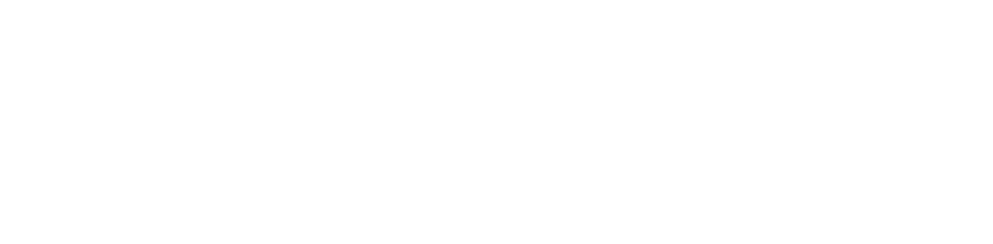
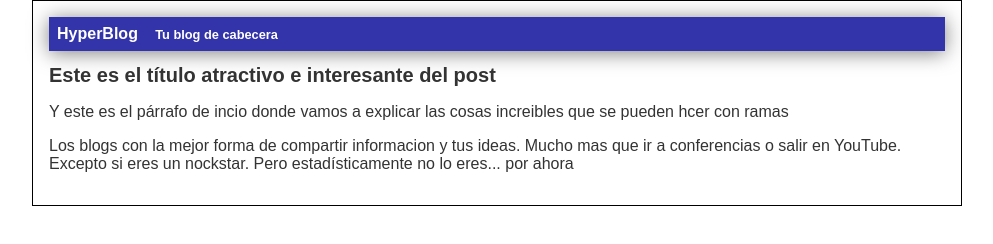
Before and after one commit to DarlingSanchez/ejemploCurso, a plain HTML site: page index.html in a window 1280 px wide. Shown: the whole page, without its empty margins (143-1136 px from the left). Drawn offline with Linux system fonts and the light colour scheme.

```diff
--- a/css/estilos.css
+++ b/css/estilos.css
@@ -0,0 +1,31 @@
+body{
+	text-align: center;
+	font-family: 'Arial';
+	color: #333;
+	font-size: 16px;
+	margin: 0;
+	padding: 0;
+}
+#cabecera {
+	background: #33A;
+	box-shadow: 0px 2px 20px 0px rgba(0, 0, 0, 0.5);
+	color: white;
+	font-weight: bold;
+	margin: 0;
+	padding: 0.5em;
+}
+#cabecera #tagline{
+	padding: 0 0 0 1em;
+	font-weight: bold;
+	font-size: 0.8em;
+}
+#container{
+	width: 70%;
+	padding: 1em;
+	text-align: left;
+	border: 1px solid #000;
+	margin: 0 auto;
+}
+#container h1{
+	font-size: 20px;
+}
--- a/index.html
+++ b/index.html
@@ -5,8 +5,18 @@
     <meta http-equiv="X-UA-Compatible" content="IE=edge">
     <meta name="viewport" content="width=device-width, initial-scale=1.0">
     <title>Document</title>
+    <link rel="stylesheet" href="css/estilos.css">
 </head>
 <body>
-
+    <div id="container">
+        <!--https://cssmatic.com/box-shadow Herramienta CSS-->
+        <div id="cabecera">
+            HyperBlog
+            <span id="tagline">Tu blog de cabecera</span>
+        </div>
+        <h1>Este es el título atractivo e interesante del post</h1>
+        <p>Y este es el párrafo de incio donde vamos a explicar las cosas increibles que se pueden hcer con ramas</p>
+        <p>Los blogs con la mejor forma de compartir informacion y tus ideas. Mucho mas que ir a conferencias o salir en YouTube. Excepto si eres un nockstar. Pero estadísticamente no lo eres... por ahora</p>
+    </div>
 </body>
 </html>
```
